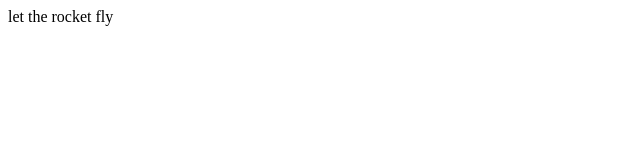
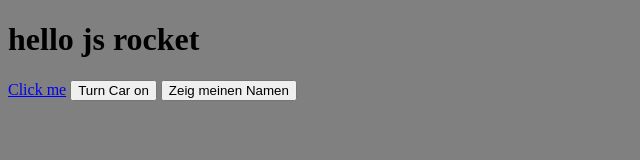
Before and after one commit to dl21fcsp/rocket, a plain HTML site: page index.html in a window 1280 px wide. Shown: the whole page, without its empty margins (0-640 px from the left). Drawn offline with Linux system fonts and the light colour scheme.

Commit message:
added some js object and buttons

```diff
--- /dev/null
+++ b/assets/css/style.css
@@ -0,0 +1,3 @@
+body {
+	background-color: grey;
+}
--- /dev/null
+++ b/assets/script.js
@@ -0,0 +1,28 @@
+var car  = {
+			make: 'VW',
+			type: 'Polo',
+			color: 'brown',
+			isTurnedOn: false,
+			numberOfWheels: 4,
+			seats: ['seat1', 'seat2', 'seat3', 'seat4', 'seat5'],
+			turnOn: function (){
+				this.isTurnedOn = true;
+				return 'car is turned on';
+			},
+			fly: function (){
+				alert('fly');
+			},
+			switchCar: function(isOn){
+				console.log('turn car ' + isOn);
+				if (isOn == true) {
+					this.isTurnedOn = true;
+				} else {
+					this.isTurnedOn = false;
+				};
+			}
+		};
+		console.log('hello friends');
+
+var sayMyName = function(name){
+	alert('My Name is:' + name);
+};
--- a/index.html
+++ b/index.html
@@ -1,5 +1,14 @@
-let the rocket fly
-
-<script type="text/javascript">
-  console.log('hello there friends');
-</script>
+<!DOCTYPE html>
+<html>
+<head>
+	<title>JS Rocket</title>
+	<script src="assets/script.js" type="text/javascript"></script>
+	<link rel="stylesheet" type="text/css" href="assets/css/style.css">
+</head>
+<body>
+	<h1>hello js rocket</h1>
+	<a href="#" >Click me</a>
+	<button onclick="car.switchCar(true);">Turn Car on</button>
+	<button onclick="sayMyName('Dennis');">Zeig meinen Namen</button>
+</body>
+</html>
```
